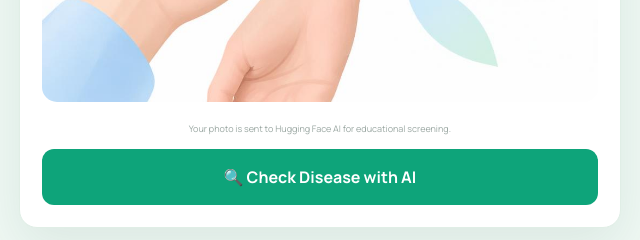
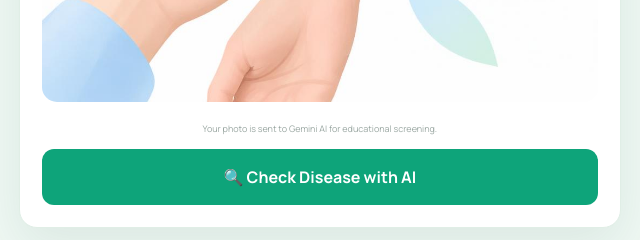
Before and after one commit to Tejaswini-20063008/DiseasesHealthCare, a website: page index.html in a window 1280 px wide. Shown: the part 4160-4400 px from the top of the page, 599-1239 px from the left. Drawn offline with Linux system fonts and the light colour scheme.

Commit message:
Update index.html

```diff
--- a/index.html
+++ b/index.html
@@ -91,7 +91,7 @@
           <input type="file" id="skinImage" accept="image/png,image/jpeg,image/webp" hidden>
           <div class="image-preview" id="imagePreview" hidden><img id="previewImg" alt="Selected skin image preview"><button class="text-button" id="removeImage" type="button">Remove image</button></div>
           <div class="scanner-result" id="scannerResult" hidden><strong id="diseaseName">⏳ Checking...</strong><p id="confidence"></p><div id="details"></div></div>
-<div class="upload-foot">Your photo is sent to Hugging Face AI for educational screening.</div>
+<div class="upload-foot">Your photo is sent to Gemini AI for educational screening.</div>
 <button onclick="checkDisease()" style="width:100%;padding:15px;border:0;border-radius:12px;background:#0ea47a;color:#fff;font-weight:700;font-size:16px;margin-top:12px;cursor:pointer">🔍 Check Disease with AI</button>
         </div>
       </div>
```
